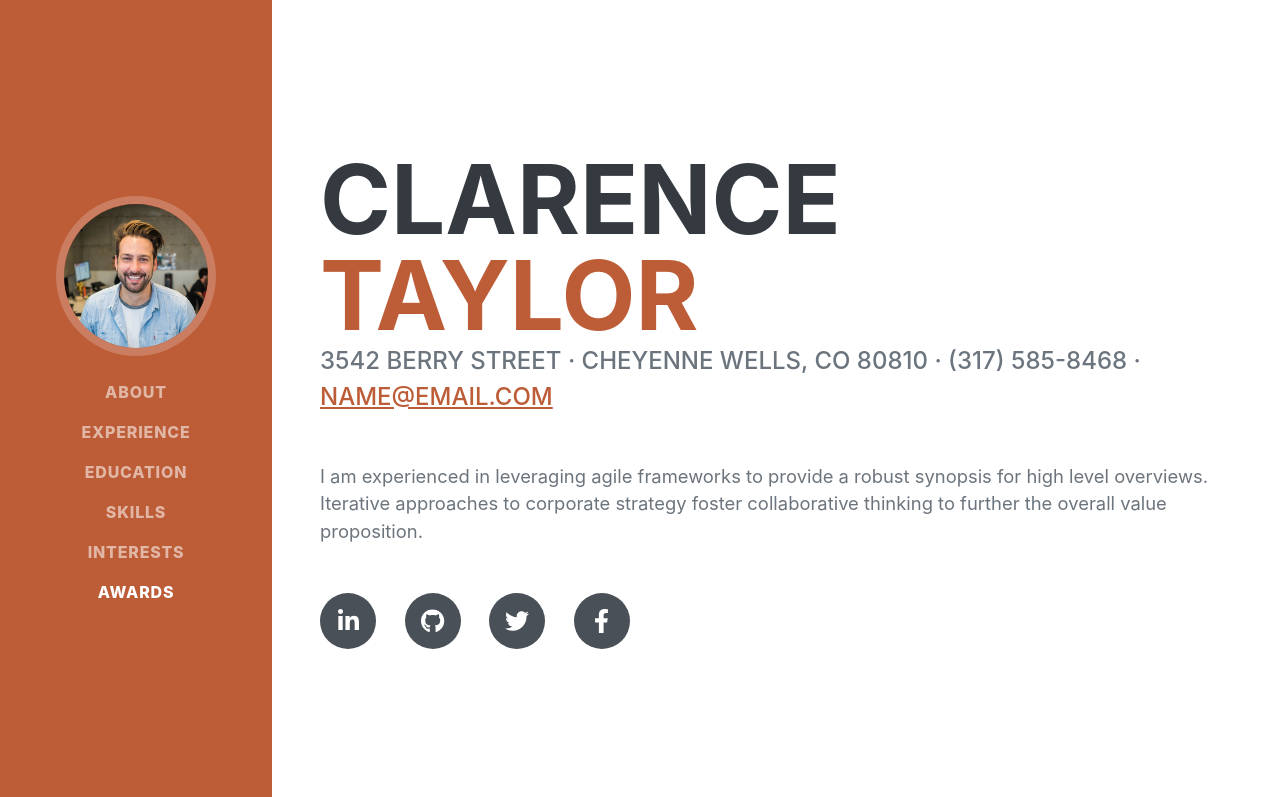
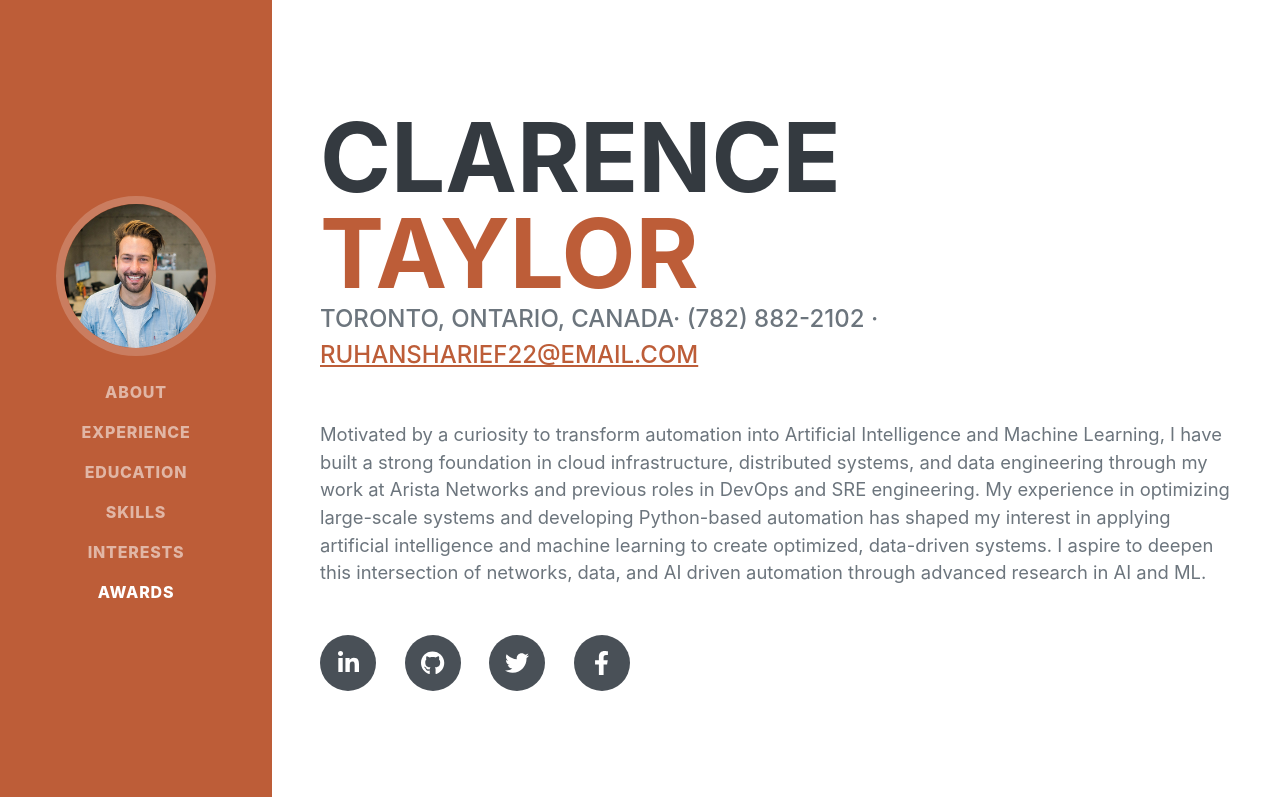
Before and after one commit to ruhansharief/ruhansharief.github.io, a website: page dist/index.html in a window 1280 px wide. Shown: the top 797 px of the page. Drawn offline with nearby package versions, Linux system fonts and the light colour scheme; a web font is replaced by a local one.

Commit message:
Update index.html

```diff
--- a/dist/index.html
+++ b/dist/index.html
@@ -5,7 +5,7 @@
         <meta name="viewport" content="width=device-width, initial-scale=1, shrink-to-fit=no" />
         <meta name="description" content="" />
         <meta name="author" content="" />
-        <title>Resume - Start Bootstrap Theme</title>
+        <title>Resume - Ruhan Sharief Shaik</title>
         <link rel="icon" type="image/x-icon" href="assets/img/favicon.ico" />
         <!-- Font Awesome icons (free version)-->
         <script src="https://use.fontawesome.com/releases/v6.3.0/js/all.js" crossorigin="anonymous"></script>
@@ -44,10 +44,10 @@
                         <span class="text-primary">Taylor</span>
                     </h1>
                     <div class="subheading mb-5">
-                        3542 Berry Street · Cheyenne Wells, CO 80810 · (317) 585-8468 ·
-                        <a href="mailto:name@email.com">name@email.com</a>
+                        Toronto, Ontario, Canada· (782) 882-2102 ·
+                        <a href="mailto:name@email.com">ruhansharief22@email.com</a>
                     </div>
-                    <p class="lead mb-5">I am experienced in leveraging agile frameworks to provide a robust synopsis for high level overviews. Iterative approaches to corporate strategy foster collaborative thinking to further the overall value proposition.</p>
+                    <p class="lead mb-5">Motivated by a curiosity to transform automation into Artificial Intelligence and Machine Learning, I have built a strong foundation in cloud infrastructure, distributed systems, and data engineering through my work at Arista Networks and previous roles in DevOps and SRE engineering. My experience in optimizing large-scale systems and developing Python-based automation has shaped my interest in applying artificial intelligence and machine learning to create optimized, data-driven systems. I aspire to deepen this intersection of networks, data, and AI driven automation through advanced research in AI and ML.</p>
                     <div class="social-icons">
                         <a class="social-icon" href="#!"><i class="fab fa-linkedin-in"></i></a>
                         <a class="social-icon" href="#!"><i class="fab fa-github"></i></a>
```
